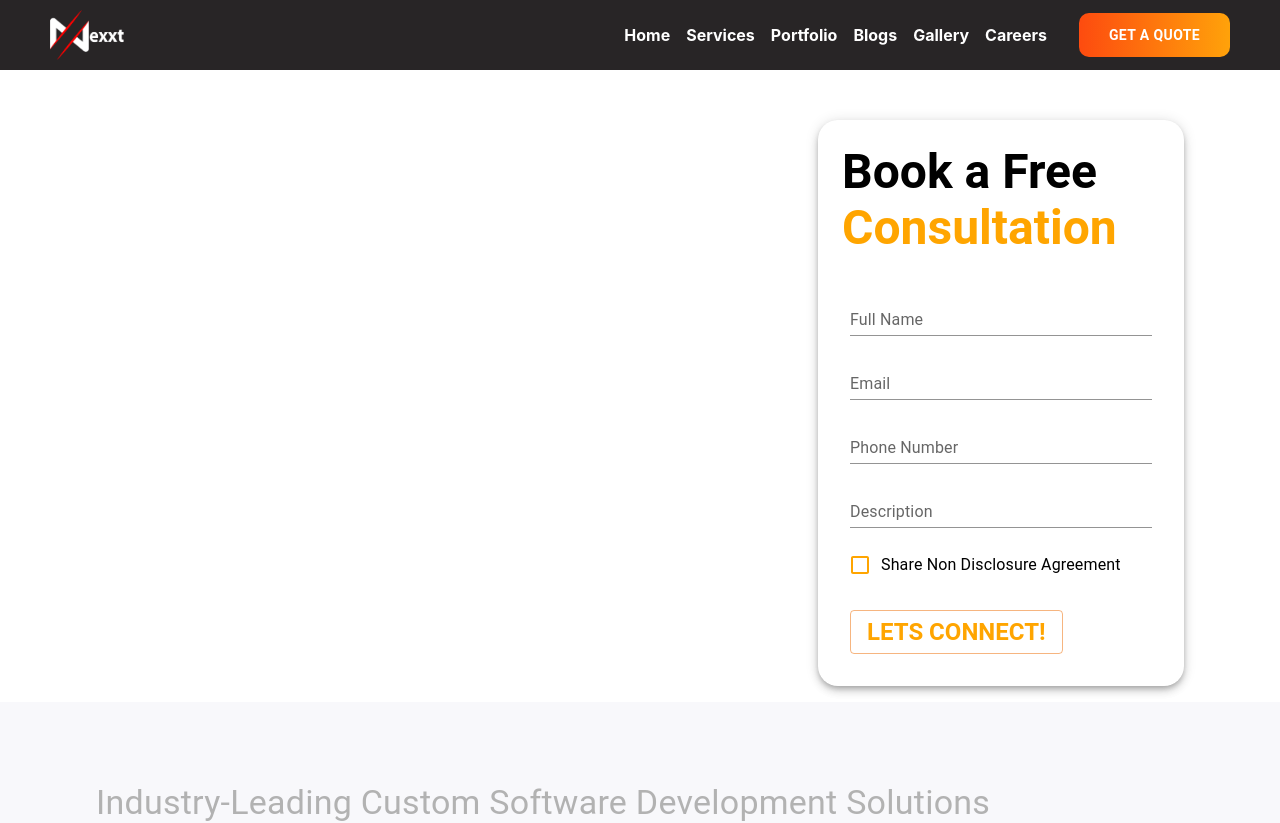
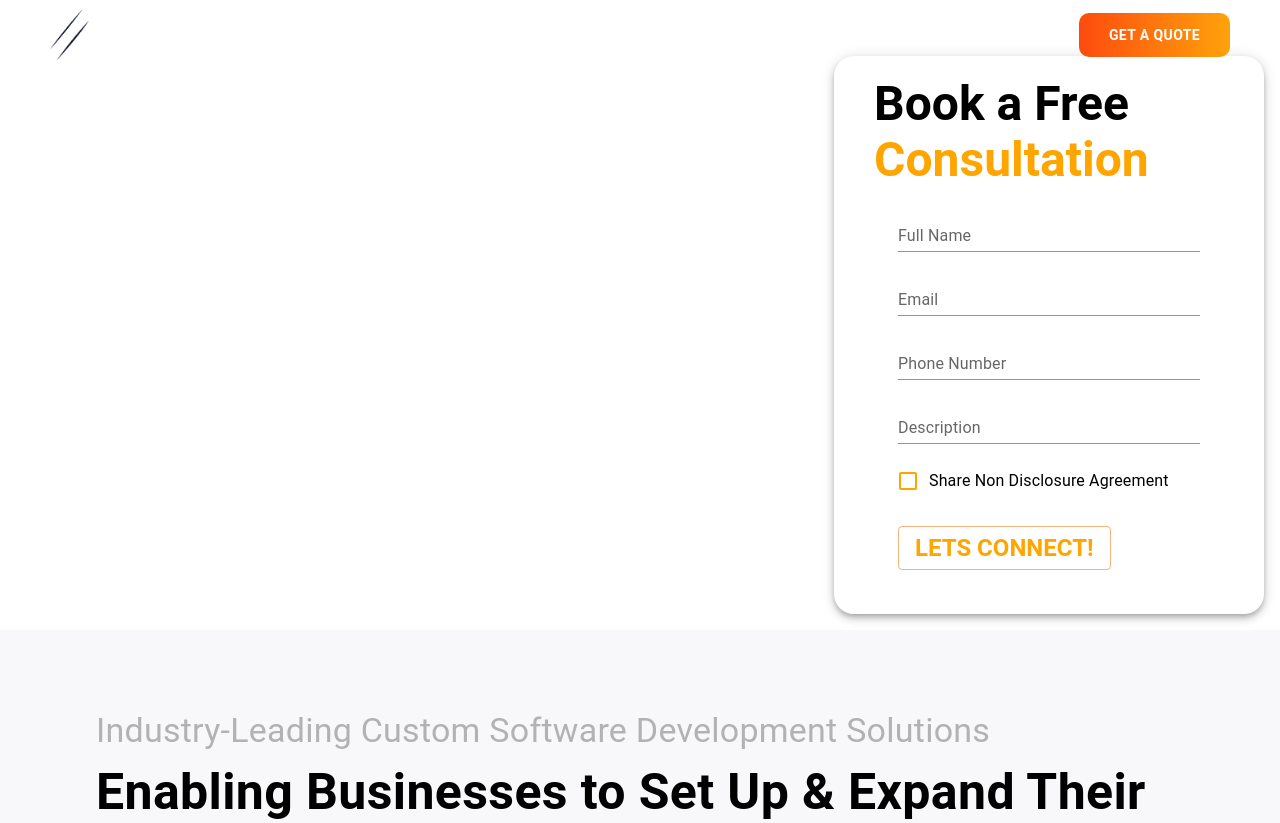
Before and after one commit to Infostacks/nexxt, a React (Create React App) app: page /services in a window 1280 px wide. Shown: the top 823 px of the page. Built offline with nearby package versions, Linux system fonts and the light colour scheme.

Commit message:
cahnge counsult form box

```diff
--- a/src/components/Global Components/ConsultForm.tsx
+++ b/src/components/Global Components/ConsultForm.tsx
@@ -2,9 +2,9 @@ import React from 'react'
 import { Box, Typography, TextField, Checkbox, FormControlLabel, Button } from "@mui/material";
 const ConsultForm = () => {
     return (
-        <Box sx={{ display: "flex", justifyContent: "end", alignItems: "end", margin: 2, marginTop: 10 }}>
-            <Box sx={{ width: "350px", height: "max", borderRadius: 5, padding: 1, marginRight: 10, marginTop: 5, boxShadow: 5 }}>
-                <Box sx={{ padding: 2 }}>
+        <Box sx={{ display: "flex", justifyContent: "end", alignItems: "end", margin: 2 }}>
+            <Box sx={{ width: "350px", height: "max", borderRadius: 5, padding: 2.5, paddingX: 5, marginTop: 5, boxShadow: 5 }}>
+                <Box sx={{  }}>
                     <Typography variant="h3" sx={{ fontWeight: "bolder" }}>Book a Free </Typography>
                     <Typography variant="h3" sx={{ fontWeight: "bolder", color: "orange" }}>Consultation</Typography>
                 </Box>
--- a/src/components/Header/Header.tsx
+++ b/src/components/Header/Header.tsx
@@ -29,7 +29,7 @@ const Header = () => {
     if (window.scrollY >= 100) {
       setNavbar(true);
     } else {
-      setNavbar(true);
+      setNavbar(false);
     }
   };
 
```
